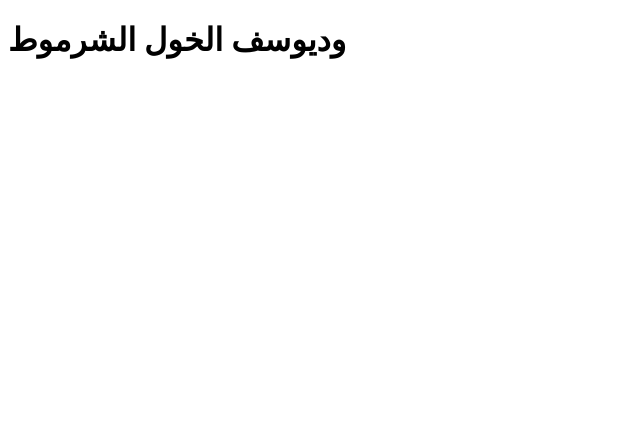
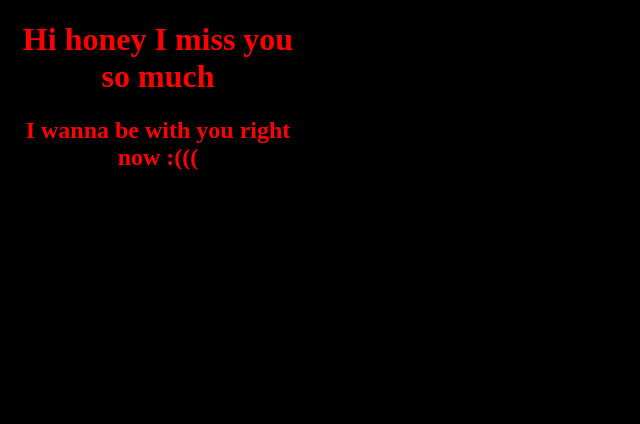
Before and after one commit to khalidisam1/wdaldem, a plain HTML site: page index.html in a window 1280 px wide. Shown: the whole page, without its empty margins (0-640 px from the left). Drawn offline with Linux system fonts and the light colour scheme.

Commit message:
Add files via upload

```diff
--- a/index.html
+++ b/index.html
@@ -6,15 +6,20 @@
     <meta name="viewport" content="width=device-width, initial-scale=1.0">
     <meta http-equiv="X-UA-Compatible" content="ie=edge">
     <title>khaloodi first website</title>
+    <link rel="stylesheet" href="wdaldem.css">
 </head>
 
-<body>
-    <div>
+<body id="body">
+    <div id="div01">
         <h1>
-            وديوسف الخول الشرموط
+            Hi honey I miss you so much
         </h1>
+        <h2>
+            I wanna be with you right now :(((
+        </h2>
 
     </div>
+
 </body>
 
 </html>
--- /dev/null
+++ b/wdaldem.css
@@ -0,0 +1,10 @@
+#body {
+    background: black;
+}
+
+#div01 {
+    color: red;
+    text-align: center;
+    width: 300px;
+    height: 400px;
+}
```
